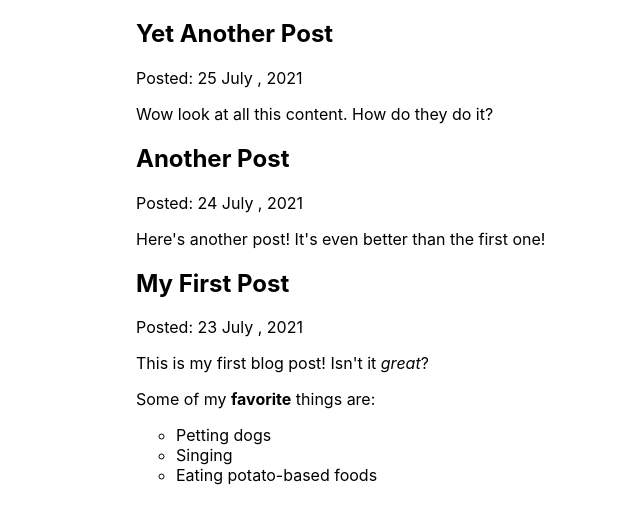
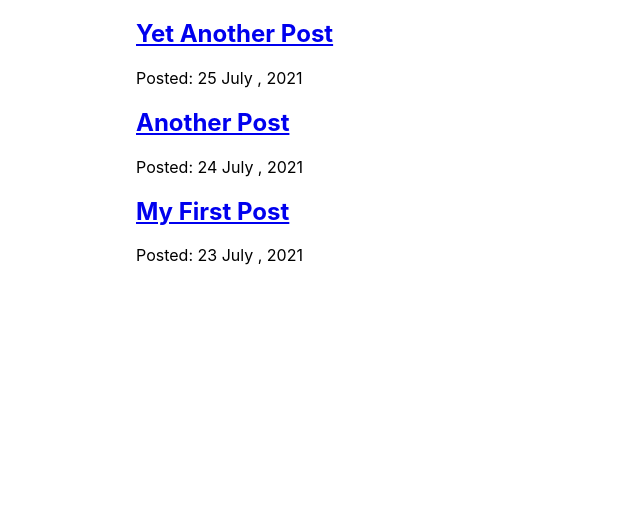
Before and after one commit to thabonyatlo/Gatsby, a Gatsby site in the folder my-gatsby-site/: page /blog in a window 1280 px wide. Shown: the part 167-690 px from the top of the page, without its empty margins (294-934 px from the left). Built offline with nearby package versions, Linux system fonts and the light colour scheme; Gatsby itself is replaced by a stand-in of ours.

Commit message:
Finished Gatsby Tutorial Part 6

```diff
--- a/my-gatsby-site/src/pages/blog.js
+++ b/my-gatsby-site/src/pages/blog/index.js
@@ -1,10 +1,14 @@
 // (35)
 import * as React from "react";
-import Layout from "../components/layout";
+import Layout from "../../components/layout";
 // (40)
-import { graphql } from "gatsby";
+import {
+  graphql,
+  // (59)
+  Link,
+} from "gatsby";
 // (49)
-import { MDXRenderer } from 'gatsby-plugin-mdx';
+import { MDXRenderer } from "gatsby-plugin-mdx";
 
 const BlogPage = ({ /*(42)*/ data }) => {
   return (
@@ -17,18 +21,18 @@
           <li key={node.name}>{node.name}</li>
         ))} */}
         {/* (48) */}
-        {
-        data.allMdx.nodes.map((node) => (
+        {data.allMdx.nodes.map((node) => (
           <article key={node.id}>
-            <h2>{node.frontmatter.title}</h2>
+            {/* (60) <h2>{node.frontmatter.title}</h2> */}
+            {/* (61) */}
+            <h2>
+              <Link to={`/blog/${node.slug}`}>{node.frontmatter.title}</Link>
+            </h2>
             <p>Posted: {node.frontmatter.date}</p>
             {/* (50) */}
-            <MDXRenderer>
-              {node.body}
-            </MDXRenderer>
+            {/* (58) <MDXRenderer>{node.body}</MDXRenderer> */}
           </article>
-        ))
-      }
+        ))}
       </ul>
     </Layout>
   );
@@ -47,17 +51,19 @@
 // (47)
 export const query = graphql`
   query {
-    allMdx(sort: {fields: frontmatter___date, order: DESC}) {
+    allMdx(sort: { fields: frontmatter___date, order: DESC }) {
       nodes {
         frontmatter {
           title
           date(formatString: "D MMMM , YYYY")
         }
         id
-        body
+        # (62)
+        # body
+        slug
       }
     }
   }
-`
+`;
 
 export default BlogPage;
```
Also changed, not shown: my-gatsby-site/src/pages/blog/{mdx.slug}.js (added, +35 -0 lines).
